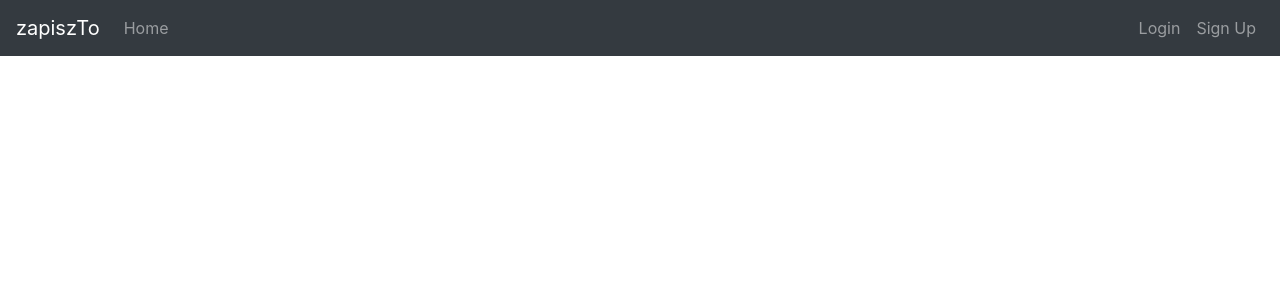
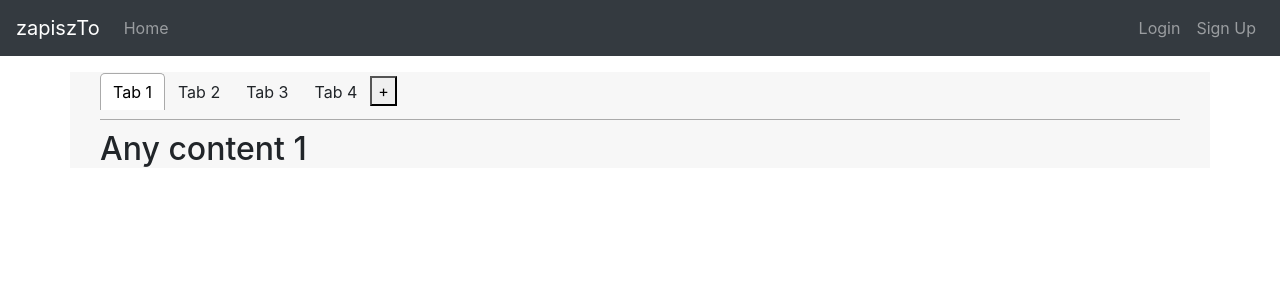
Before and after one commit to smykal/zapiszto, a React (Create React App) app in the folder frontend/: page /training in a window 1280 px wide. Shown: the top 300 px of the page. Built offline with nearby package versions, Linux system fonts and the light colour scheme.

Commit message:
add training page and shape of tab view inside

```diff
--- a/frontend/package.json
+++ b/frontend/package.json
@@ -18,6 +18,7 @@
     "react-dom": "^18.2.0",
     "react-router-dom": "^6.4.1",
     "react-scripts": "5.0.1",
+    "react-tabs": "^6.0.2",
     "recharts": "^2.11.0",
     "typescript": "^4.4.2",
     "web-vitals": "^2.1.0",
--- a/frontend/src/App.tsx
+++ b/frontend/src/App.tsx
@@ -14,6 +14,7 @@ import BoardUser from "./components/board/board-user.component";
 import BoardModerator from "./components/board/board-moderator.component";
 import BoardAdmin from "./components/board/board-admin.component";
 import BodyParams from "./components/bodyParams";
+import Training from "./components/training";
 
 import EventBus from "./common/EventBus";
 
@@ -105,8 +106,15 @@ class App extends Component<Props, State> {
             )}
             {currentUser && (
               <li className="nav-item">
-                <Link to={"/zapisz"} className="nav-link">
+                <Link to={"/bodyParams"} className="nav-link">
                   Body Params
+                </Link>
+              </li>
+            )}
+            {currentUser && (
+              <li className="nav-item">
+                <Link to={"/training"} className="nav-link">
+                  Training
                 </Link>
               </li>
             )}
@@ -153,7 +161,8 @@ class App extends Component<Props, State> {
             <Route path="/user" element={<BoardUser />} />
             <Route path="/mod" element={<BoardModerator />} />
             <Route path="/admin" element={<BoardAdmin />} />
-            <Route path="/zapisz" element={<BodyParams />} />
+            <Route path="/bodyParams" element={<BodyParams />} />
+            <Route path="/training" element={<Training />} />
           </Routes>
         </div>
 
--- /dev/null
+++ b/frontend/src/components/training/index.tsx
@@ -0,0 +1,47 @@
+import React, { Component } from "react";
+import { Tabs, Tab, TabList, TabPanel } from 'react-tabs';
+import 'react-tabs/style/react-tabs.css';
+
+type Props = {};
+type State = {
+    tabs: string[];
+};
+
+export default class Training extends Component<Props, State> {
+    constructor(props: Props) {
+        super(props);
+        this.state = {
+            tabs: ["Tab 1", "Tab 2", "Tab 3", "Tab 4"]
+        };
+    }
+
+    addTab = () => {
+        const { tabs } = this.state;
+        const newTabNumber = tabs.length + 1;
+        const newTabName = `Tab ${newTabNumber}`;
+        this.setState({ tabs: [...tabs, newTabName] });
+    };
+
+    render() {
+        const { tabs } = this.state;
+
+        return (
+            <div className="container">
+                <Tabs>
+                    <TabList>
+                        {tabs.map((tab, index) => (
+                            <Tab key={index}>{tab}</Tab>
+                        ))}
+                        <button onClick={this.addTab}>+</button>
+                    </TabList>
+
+                    {tabs.map((tab, index) => (
+                        <TabPanel key={index}>
+                            <h2>Any content {index + 1}</h2>
+                        </TabPanel>
+                    ))}
+                </Tabs>
+            </div>
+        );
+    }
+}
```
Also changed, not shown: 1 other file (tests, documents, lock files or other folders).
